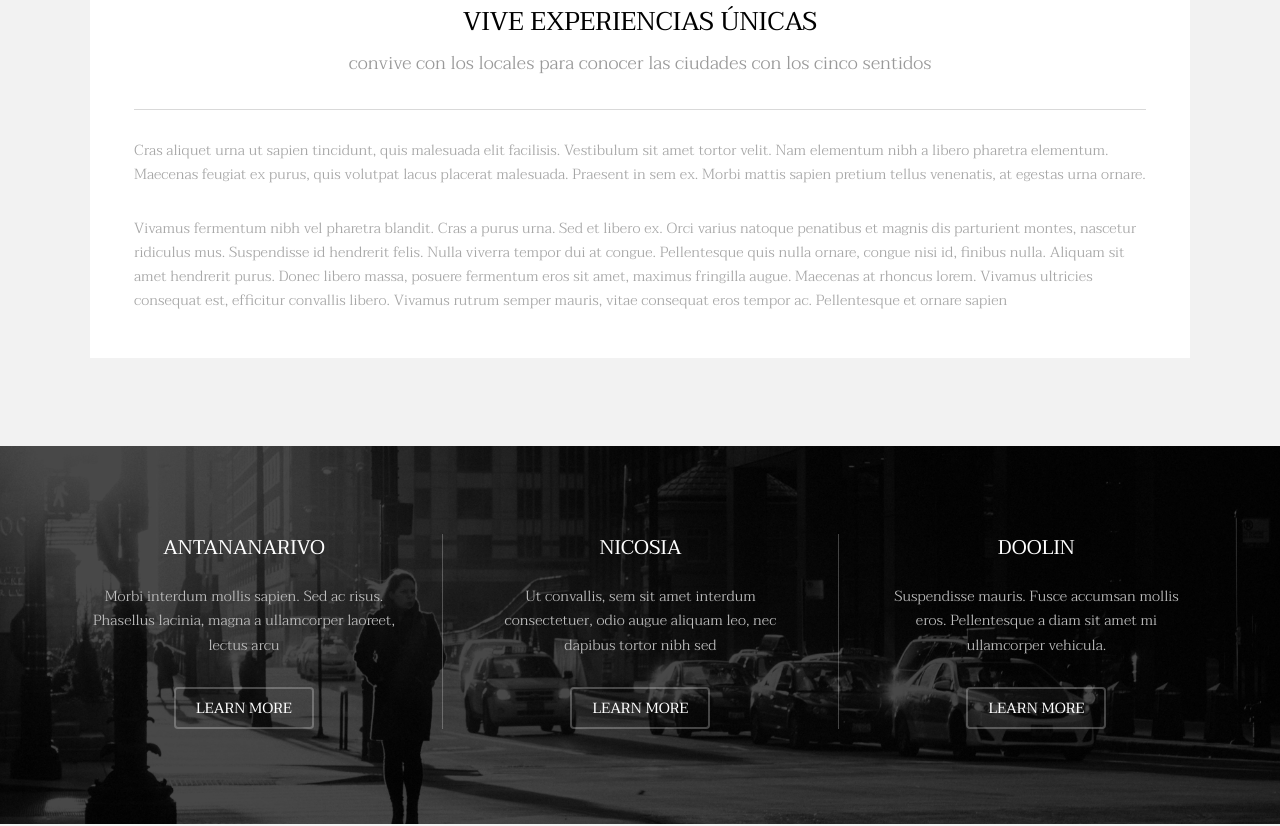
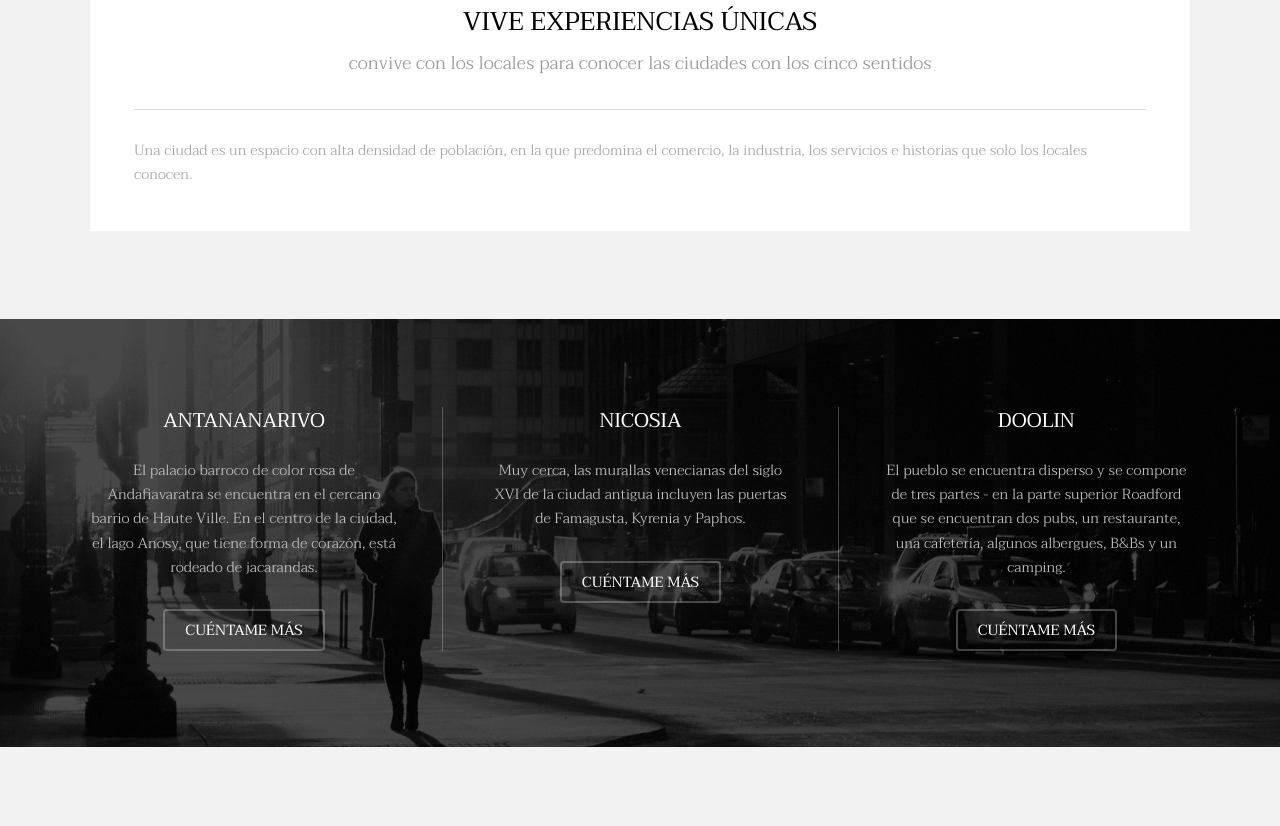
Before and after one commit to LorenaMonzon/04_REP_METROPOLITA, a plain HTML site: page index.html in a window 1280 px wide. Shown: the part 1286-2112 px from the top of the page. Drawn offline with Linux system fonts and the light colour scheme.

Commit message:
todos los textos que faltan por Leo, cambio textos y botones

```diff
--- a/index.html
+++ b/index.html
@@ -5,12 +5,14 @@
 	Released for free under the Creative Commons Attribution 3.0 license (templated.co/license)
 -->
 <html>
+
 <head>
 	<title>Metropolita by Sergio Badal</title>
 	<meta charset="utf-8" />
 	<meta name="viewport" content="width=device-width, initial-scale=1" />
 	<link rel="stylesheet" href="assets/css/main.css" />
 </head>
+
 <body>
 
 	<!-- Header -->
@@ -38,7 +40,8 @@
 		<div class="inner">
 			<h1>Metropolita</h1>
 			<p>Acompáñanos en este viaje por los rincones de<br />
-					<a href="https://templated.co/">metrópolis</a> que seguro que no conocías.</p>
+				<a href="https://templated.co/">metrópolis</a> que seguro que no conocías.
+			</p>
 			<a href="#one" class="button special scrolly">Sí, quiero.</a>
 		</div>
 	</section>
@@ -57,8 +60,7 @@
 							<p>convive con los locales para conocer las ciudades con los cinco sentidos</p>
 						</header>
 						<hr />
-								<p> Cras aliquet urna ut sapien tincidunt, quis malesuada elit facilisis. Vestibulum sit amet tortor velit. Nam elementum nibh a libero pharetra elementum. Maecenas feugiat ex purus, quis volutpat lacus placerat malesuada. Praesent in sem ex. Morbi mattis sapien pretium tellus venenatis, at egestas urna ornare.</p>
-								<p>Vivamus fermentum nibh vel pharetra blandit. Cras a purus urna. Sed et libero ex. Orci varius natoque penatibus et magnis dis parturient montes, nascetur ridiculus mus. Suspendisse id hendrerit felis. Nulla viverra tempor dui at congue. Pellentesque quis nulla ornare, congue nisi id, finibus nulla. Aliquam sit amet hendrerit purus. Donec libero massa, posuere fermentum eros sit amet, maximus fringilla augue. Maecenas at rhoncus lorem. Vivamus ultricies consequat est, efficitur convallis libero. Vivamus rutrum semper mauris, vitae consequat eros tempor ac. Pellentesque et ornare sapien</p>
+						<p> Una ciudad es un espacio con alta densidad de población, en la que predomina el comercio, la industria, los servicios e historias que solo los locales conocen.</p>
 					</div>
 				</div>
 			</div>
@@ -73,27 +75,27 @@
 					<header>
 						<h3>Antananarivo</h3>
 					</header>
-							<p>Morbi interdum mollis sapien. Sed ac risus. Phasellus lacinia, magna a ullamcorper laoreet, lectus arcu</p>
+					<p>El palacio barroco de color rosa de Andafiavaratra se encuentra en el cercano barrio de Haute Ville. En el centro de la ciudad, el lago Anosy, que tiene forma de corazón, está rodeado de jacarandas.</p>
 					<ul class="actions">
-								<li><a href="#" class="button alt">Learn More</a></li>
+						<li><a href="#" class="button alt">Cuéntame más</a></li>
 					</ul>
 				</div>
 				<div>
 					<header>
 						<h3>Nicosia</h3>
 					</header>
-							<p>Ut convallis, sem sit amet interdum consectetuer, odio augue aliquam leo, nec dapibus tortor nibh sed </p>
+					<p>Muy cerca, las murallas venecianas del siglo XVI de la ciudad antigua incluyen las puertas de Famagusta, Kyrenia y Paphos.</p>
 					<ul class="actions">
-								<li><a href="#" class="button alt">Learn More</a></li>
+						<li><a href="#" class="button alt">Cuéntame más</a></li>
 					</ul>
 				</div>
 				<div>
 					<header>
 						<h3>Doolin</h3>
 					</header>
-							<p>Suspendisse mauris. Fusce accumsan mollis eros. Pellentesque a diam sit amet mi ullamcorper vehicula.</p>
+					<p>El pueblo se encuentra disperso y se compone de tres partes - en la parte superior Roadford que se encuentran dos pubs, un restaurante, una cafetería, algunos albergues, B&Bs y un camping.</p>
 					<ul class="actions">
-								<li><a href="#" class="button alt">Learn More</a></li>
+						<li><a href="#" class="button alt">Cuéntame más</a></li>
 					</ul>
 				</div>
 			</div>
@@ -116,7 +118,10 @@
 								<p>maecenas feugiat ex purus, quis volutpat lacus placerat</p>
 							</header>
 							<hr />
-									<p> Cras aliquet urna ut sapien tincidunt, quis malesuada elit facilisis. Vestibulum sit amet tortor velit. Nam elementum nibh a libero pharetra elementum. Maecenas feugiat ex purus, quis volutpat lacus placerat malesuada. Praesent in sem ex. Morbi mattis sapien pretium tellus venenatis, at egestas urna ornare.</p>
+							<p> Cras aliquet urna ut sapien tincidunt, quis malesuada elit facilisis. Vestibulum sit
+								amet tortor velit. Nam elementum nibh a libero pharetra elementum. Maecenas feugiat ex
+								purus, quis volutpat lacus placerat malesuada. Praesent in sem ex. Morbi mattis sapien
+								pretium tellus venenatis, at egestas urna ornare.</p>
 						</div>
 					</div>
 				</div>
@@ -132,7 +137,10 @@
 								<p>mattis sapien pretium tellus venenatis</p>
 							</header>
 							<hr />
-									<p> Cras aliquet urna ut sapien tincidunt, quis malesuada elit facilisis. Vestibulum sit amet tortor velit. Nam elementum nibh a libero pharetra elementum. Maecenas feugiat ex purus, quis volutpat lacus placerat malesuada. Praesent in sem ex. Morbi mattis sapien pretium tellus venenatis, at egestas urna ornare.</p>
+							<p> Cras aliquet urna ut sapien tincidunt, quis malesuada elit facilisis. Vestibulum sit
+								amet tortor velit. Nam elementum nibh a libero pharetra elementum. Maecenas feugiat ex
+								purus, quis volutpat lacus placerat malesuada. Praesent in sem ex. Morbi mattis sapien
+								pretium tellus venenatis, at egestas urna ornare.</p>
 						</div>
 					</div>
 				</div>
@@ -147,7 +155,10 @@
 
 			<header class="align-center">
 				<h2>Morbi interdum mollis sapien</h2>
-						<p>Cras aliquet urna ut sapien tincidunt, quis malesuada elit facilisis. Vestibulum sit amet tortor velit. Nam elementum nibh a libero pharetra elementum. Maecenas feugiat ex purus, quis volutpat lacus placerat malesuada. Praesent in sem ex. Morbi mattis sapien pretium tellus venenatis, at egestas urna ornare.</p>
+				<p>Cras aliquet urna ut sapien tincidunt, quis malesuada elit facilisis. Vestibulum sit amet tortor
+					velit. Nam elementum nibh a libero pharetra elementum. Maecenas feugiat ex purus, quis volutpat
+					lacus placerat malesuada. Praesent in sem ex. Morbi mattis sapien pretium tellus venenatis, at
+					egestas urna ornare.</p>
 			</header>
 
 		</div>
@@ -208,4 +219,5 @@
 	<script src="assets/js/main.js"></script>
 
 </body>
+
 </html>
```
Lines whose indentation alone changed are shown as unchanged.
